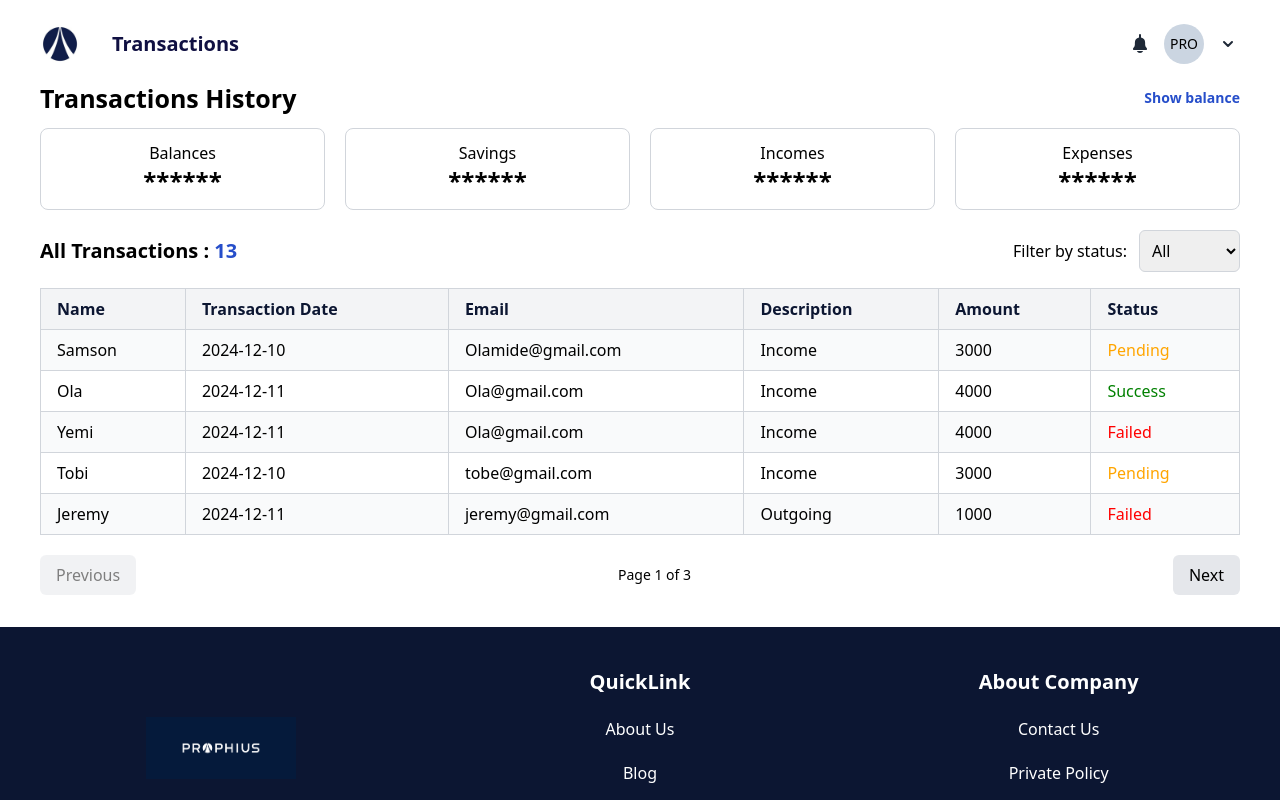
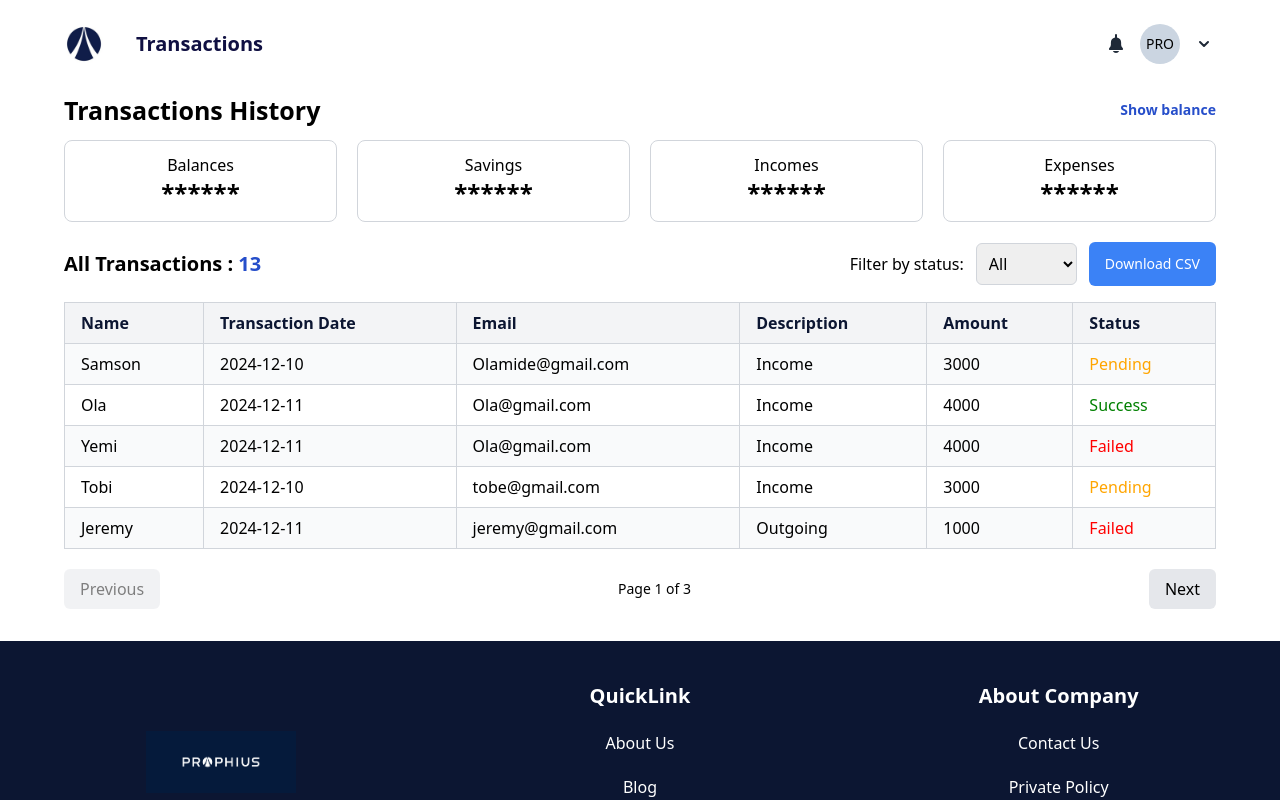
Before and after one commit to jazzygee36/Prophius, a React (Vite) app: page /dashboard in a window 1280 px wide. Shown: the top 800 px of the page. Built offline with nearby package versions, Linux system fonts and the light colour scheme; sample sign-in values are in the browser's storage.

Commit message:
csv download

```diff
--- a/src/components/common/dashboard.tsx
+++ b/src/components/common/dashboard.tsx
@@ -8,7 +8,7 @@ interface Props {
 const Dashbaord = ({ children }: Props) => {
   return (
     <>
-      <div className='flex flex-col px-4 md:px-10'>
+      <div className='flex flex-col px-4 md:px-16'>
         <Header />
         <div className='relative '>{children}</div>
       </div>
--- a/src/components/pages/login/index.tsx
+++ b/src/components/pages/login/index.tsx
@@ -20,12 +20,17 @@ const Login = () => {
     e.preventDefault();
     setError('');
 
+    const emailRegex = /^[^\s@]+@[^\s@]+\.[^\s@]+$/;
+
     // Mock validation
     if (!email || !password) {
       setError('Email and password are required');
       return;
     }
-
+    if (!emailRegex.test(email)) {
+      setError('Please enter a valid email address');
+      return;
+    }
     if (email && password && password.length > 5) {
       localStorage.setItem('token', 'mock-jwt-token');
       localStorage.setItem('email', email);
--- a/src/components/pages/transaction/index.tsx
+++ b/src/components/pages/transaction/index.tsx
@@ -30,7 +30,7 @@ const Transactions = () => {
   return (
     <div className=''>
       <Dashbaord>
-        <div className='flex justify-between items-center mb-5'>
+        <div className='flex justify-between items-center mb-5 mt-3'>
           <h2 className='text-sm md:text-[25px] font-semibold '>
             Transactions History
           </h2>
--- a/src/components/pages/transaction/table.tsx
+++ b/src/components/pages/transaction/table.tsx
@@ -11,13 +11,46 @@ interface TransactionProps {
   status: string;
 }
 
-// Define a type for the statuses
 type Status = 'Pending' | 'Success' | 'Failed';
 
 const color: Record<Status, string> = {
   Pending: 'orange',
   Success: 'green',
   Failed: 'red',
+};
+
+// Utility function to convert JSON data to CSV
+const convertToCSV = (data: TransactionProps[]) => {
+  const headers = ['Name', 'Date', 'Email', 'Description', 'Amount', 'Status'];
+  const rows = data.map(({ name, date, email, type, amount, status }) => [
+    name,
+    date,
+    email,
+    type,
+    amount,
+    status,
+  ]);
+
+  const csvContent = [
+    headers.join(','),
+    ...rows.map((row) => row.join(',')),
+  ].join('\n');
+
+  return csvContent;
+};
+
+// Trigger CSV download
+const downloadCSV = (data: TransactionProps[]) => {
+  const csvContent = convertToCSV(data);
+  const blob = new Blob([csvContent], { type: 'text/csv;charset=utf-8;' });
+  const url = URL.createObjectURL(blob);
+
+  const link = document.createElement('a');
+  link.href = url;
+  link.download = 'transactions.csv';
+  document.body.appendChild(link);
+  link.click();
+  document.body.removeChild(link);
 };
 
 const TransactionTable = () => {
@@ -76,6 +109,12 @@ const TransactionTable = () => {
             <option value='Success'>Success</option>
             <option value='Failed'>Failed</option>
           </select>
+          <button
+            className='bg-blue-500 text-white px-2 md:px-4 py-3 text-sm rounded-md hover:bg-blue-600'
+            onClick={() => downloadCSV(filteredTable)}
+          >
+            Download CSV
+          </button>
         </div>
       </div>
 
```
